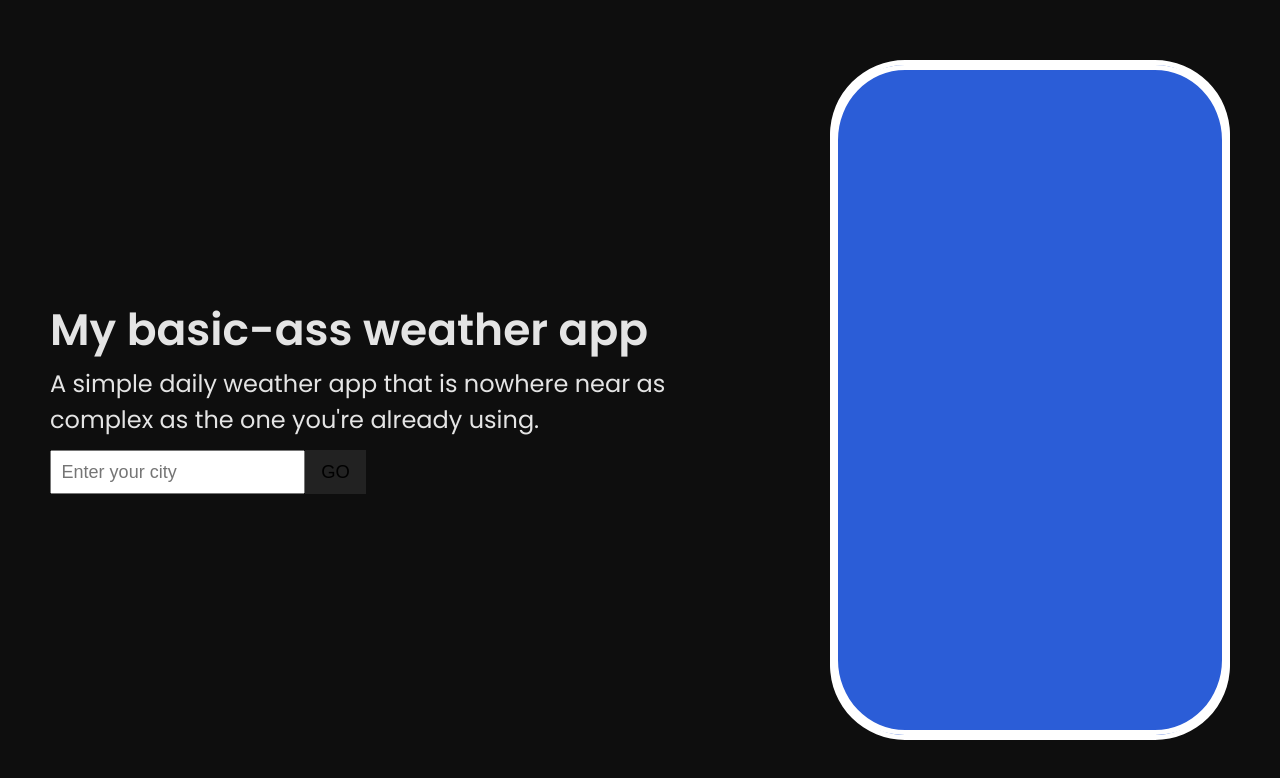
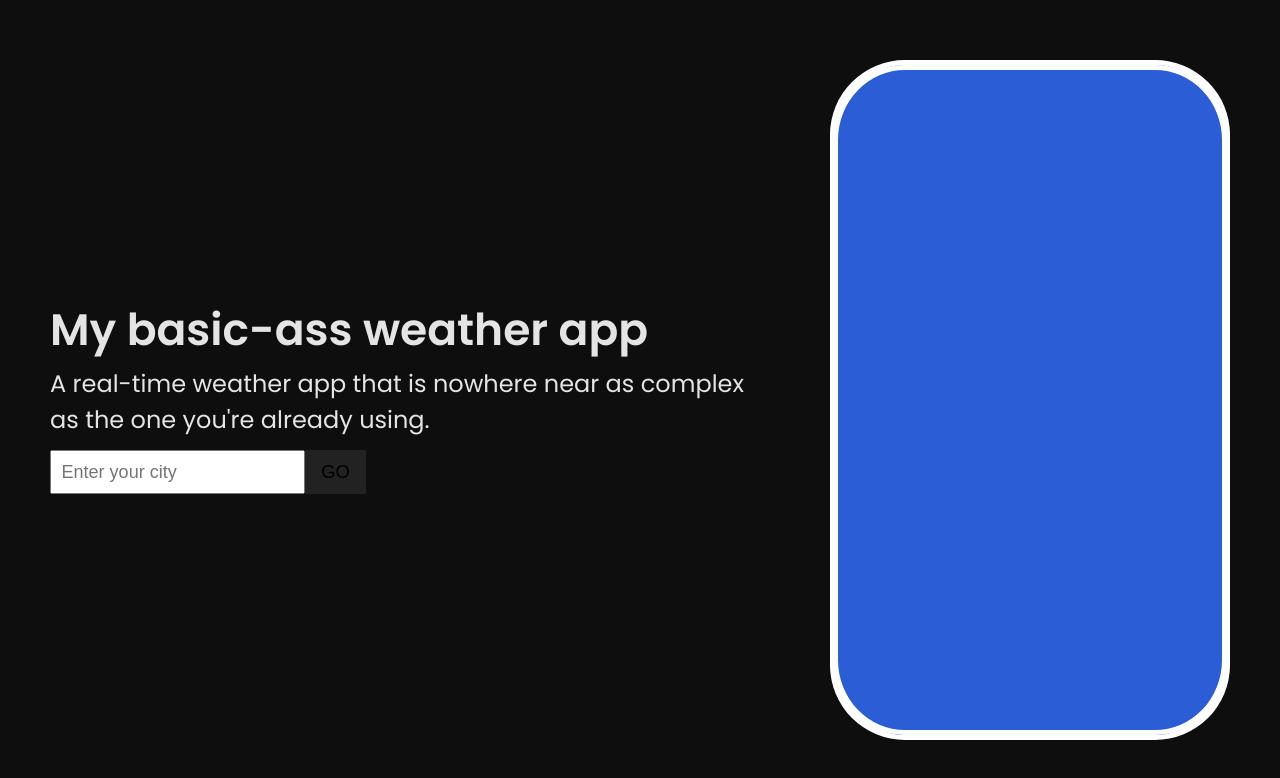
Before and after one commit to erikajdavid/my-weather-app, a React (Vite) app in the folder my-weather-app/: page / in a window 1280 px wide. Shown: the top 778 px of the page. Built offline with nearby package versions, Linux system fonts and the light colour scheme.

Commit message:
updated header h2

```diff
--- a/my-weather-app/src/Header.jsx
+++ b/my-weather-app/src/Header.jsx
@@ -5,7 +5,7 @@ const Header = ({ setCity, searchCity }) => {
   return (
     <header>
       <h1>My basic-ass weather app</h1>
-      <h2>A simple daily weather app that is nowhere near as complex as the one you're already using.</h2>
+      <h2>A real-time weather app that is nowhere near as complex as the one you're already using.</h2>
       <SearchBar setCity={setCity} searchCity={searchCity} />
     </header>
   )
```
